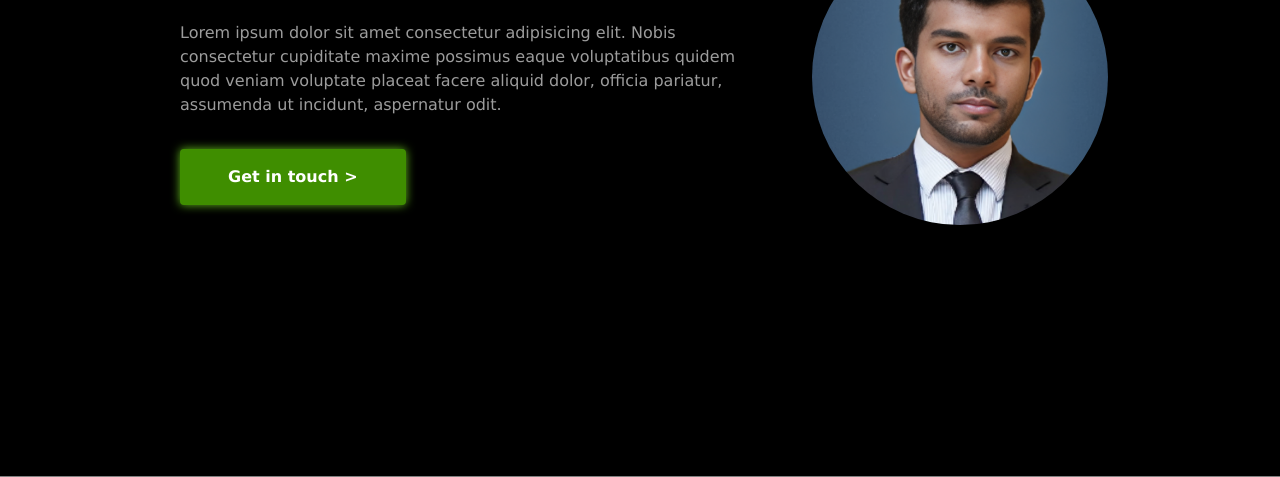
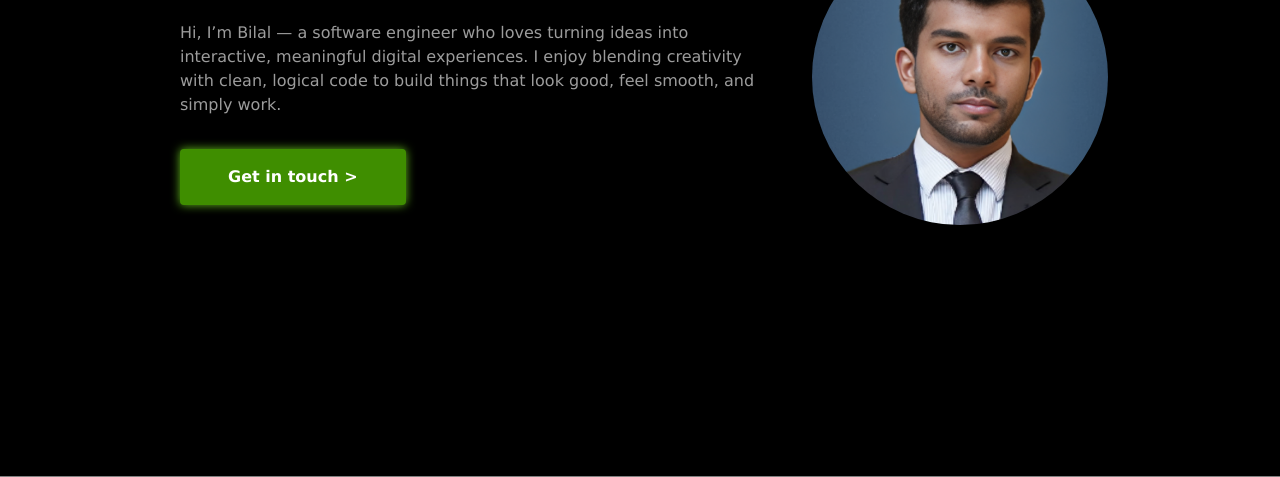
Before and after one commit to Bi7al/PORTFOLIO, a plain HTML site: page index.html in a window 1280 px wide. Shown: the part 323-800 px from the top of the page. Drawn offline with nearby package versions, Linux system fonts and the light colour scheme.

Commit message:
Description added

```diff
--- a/index.html
+++ b/index.html
@@ -26,9 +26,7 @@
         <div class="d-flex gap-5 flex-column-reverse flex-sm-row justify-content-center  align-items-center">
             <div class="px-2 col-sm-6 d-flex flex-column align-items-center align-items-sm-start">
                 <h2 class="fs-1 fw-bold mb-4">Muhammad Bilal</h2>
-                <p>Lorem ipsum dolor sit amet consectetur adipisicing elit. Nobis consectetur cupiditate maxime possimus
-                    eaque voluptatibus quidem quod veniam voluptate placeat facere aliquid dolor, officia pariatur,
-                    assumenda ut incidunt, aspernatur odit.</p>
+                <p>Hi, I’m Bilal — a software engineer who loves turning ideas into interactive, meaningful digital experiences. I enjoy blending creativity with clean, logical code to build things that look good, feel smooth, and simply work.</p>
                 <a href="https://www.linkedin.com/in/muhammad-bilal-68193b285" target="_blank"><button class="btn px-5 py-3 mt-3">Get in touch ></button></a>
             </div>
 
```
